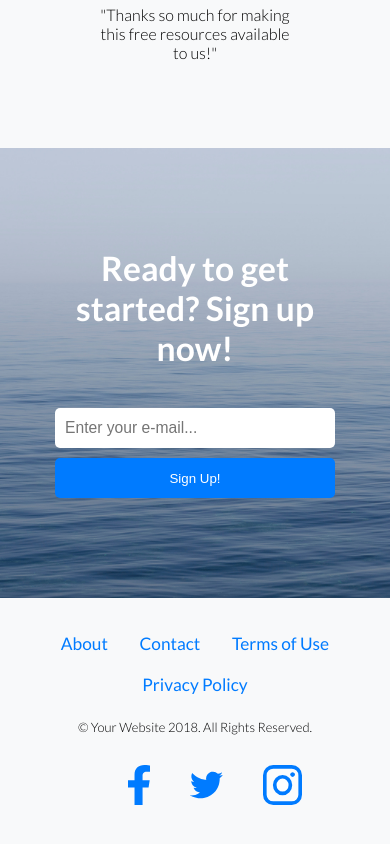
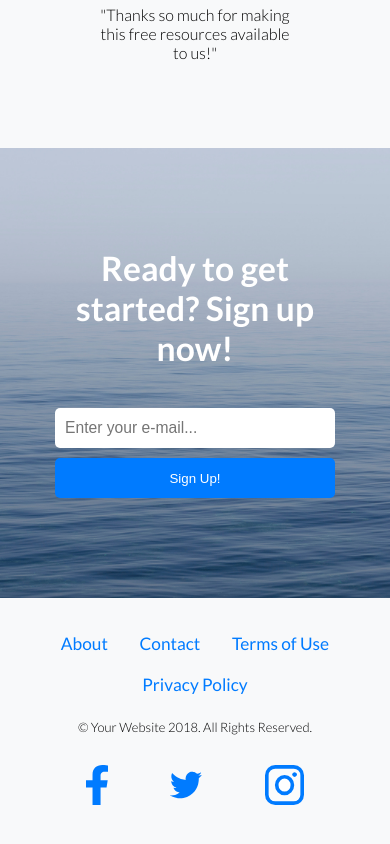
Before and after one commit to Uskuras/Praktin-u-duotis, a website: page app/index.html in a window 390 px wide. Shown: the part 5697-6541 px from the top of the page. Drawn offline with Linux system fonts and the light colour scheme.

Commit message:
Fixed footer's icons

```diff
--- a/app/scss/style.scss
+++ b/app/scss/style.scss
@@ -443,18 +443,18 @@ footer {
             }
 
             .footer-right {
+                width: 280px;
+                justify-content: space-around;
 
                 a {
                     margin: 30px 0;
 
                     img {
-
-                    height: 40px;
-                    margin-left: 40px;
+                        height: 40px;
+                        margin-left: 0;
                     }
                 }
             }
         }
     }
-
 }
```
Also changed, not shown: app/style.css.
